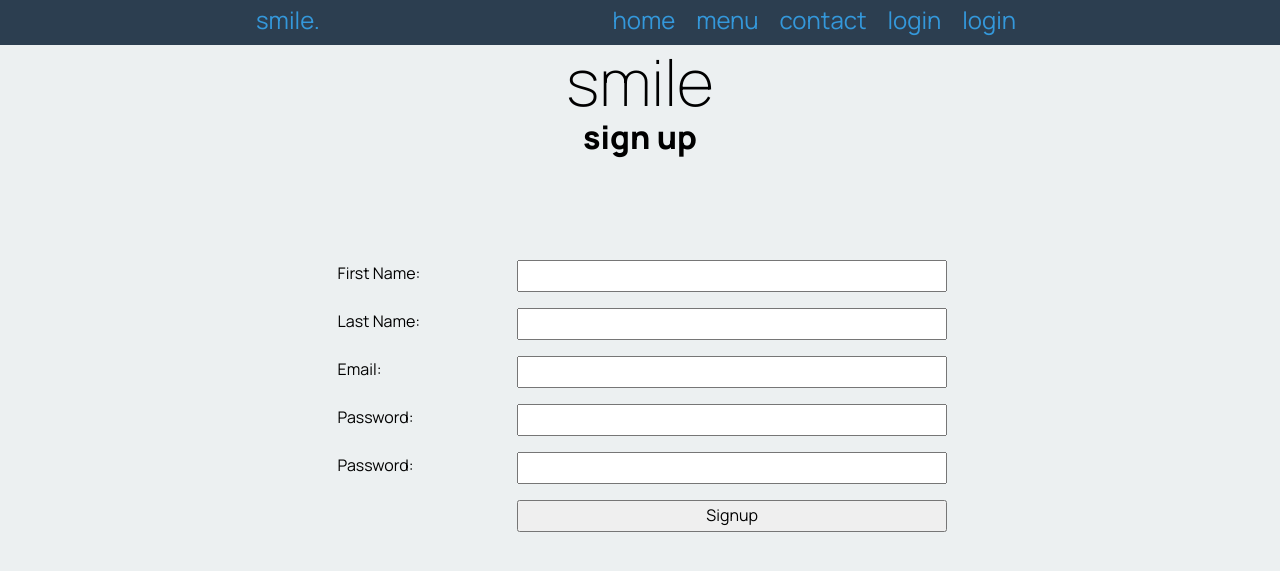
After one commit to irween/flaskProjectY13, a Flask app: page /signup in a window 1280 px wide. The commit adds this page. Shown: the top 571 px of the page. Run offline with Flask 2, Linux system fonts and the light colour scheme.

Commit message:
signup stuff

```diff
--- a/app.py
+++ b/app.py
@@ -1,4 +1,4 @@
-from flask import Flask, render_template
+from flask import Flask, render_template, redirect, request
 import sqlite3
 from sqlite3 import Error
 
@@ -25,11 +25,15 @@ def menu_page(cat_id):
     con = create_connection(DATABASE)
     query = "SELECT name, description, volume, image, price FROM products WHERE cat_id=?"
     cur = con.cursor()
-    cur.execute(query, (cat_id, ))
+    cur.execute(query, (cat_id,))
     product_list = cur.fetchall()
+    query = "SELECT id, name FROM category"
+    cur = con.cursor()
+    cur.execute(query)
+    category_list = cur.fetchall()
     con.close()
     print(product_list)
-    return render_template("menu.html", products=product_list)
+    return render_template("menu.html", products=product_list, categories=category_list)
 
 
 @app.route('/contact')
@@ -37,5 +41,41 @@ def contact_page():
     return render_template("contact.html")
 
 
+@app.route('/login', methods=['POST', 'GET'])
+def login_page():
+    return render_template("login.html")
+
+
+@app.route('/signup', methods=['POST', 'GET'])
+def signup_page():
+    if request.method =='POST':
+        print(request.form)
+        fname = request.form.get('fname').title().strip()
+        lname = request.form.get('lname').title().strip()
+        email = request.form.get('email').lower().strip()
+        password = request.form.get('password')
+        password2 = request.form.get('password2')
+
+        if password != password2:
+            return redirect("/signup?error=Passwords+do+not+match")
+
+        if len(password) < 8:
+            return redirect("/signup?error=Password+must+be+at+least+8+characters")
+
+        con = create_connection(DATABASE)
+        query = "INSERT INTO user (fname, lname, email, password) VALUES (?, ?, ?, ?)"
+
+        try:
+            con.execute(query, (fname, lname, email, password))
+        except sqlite3.IntegrityError:
+            con.close()
+            return redirect('/signup?error=Email+is+already+used')
+
+        con.commit()
+        con.close()
+
+    return render_template("signup.html")
+
+
 if __name__ == '__main__':
     app.run()
--- a/templates/base.html
+++ b/templates/base.html
@@ -18,6 +18,8 @@
             <a href="/">home</a>
             <a href="/menu/1">menu</a>
             <a href="/contact">contact</a>
+            <a href="/login">login</a>
+            <a href="/signup">login</a>
         </div>
     </div>
 </nav>
--- /dev/null
+++ b/templates/signup.html
@@ -0,0 +1,42 @@
+{% extends "base.html" %}
+
+{% block pageheading %}sign up{% endblock %}
+
+{% block main %}
+<form class="myform" method="POST">
+
+    <div class="form-group">
+        <div class="form-label">First Name: </div>
+        <div class="form-element"><input type="text" name="fname" id="fname" required></div>
+    </div>
+    <div class="error">{{ fname_error }}</div>
+
+    <div class="form-group">
+        <div class="form-label">Last Name: </div>
+        <div class="form-element"><input type="text" name="lname" id="lname" required></div>
+    </div>
+    <div class="error">{{ lname_error }}</div>
+
+    <div class="form-group">
+        <div class="form-label">Email: </div>
+        <div class="form-element"><input type="email" name="email" id="email" required></div>
+    </div>
+
+    <div class="form-group">
+        <div class="form-label">Password: </div>
+        <div class="form-element"><input type="password" name="password" id="password" required></div>
+    </div>
+    <div class="error">{{ error }}</div>
+
+    <div class="form-group">
+        <div class="form-label">Password: </div>
+        <div class="form-element"><input type="password" name="password" id="password2" required></div>
+    </div>
+
+    <div class="form-group">
+        <div class="form-label"></div>
+        <div class="form-element"><input type="submit" value="Signup"></div>
+    </div>
+
+</form>
+{% endblock %}
```
Also changed, not shown: templates/login.html (added, +21 -0 lines), templates/menu.html (+9 -2 lines).
